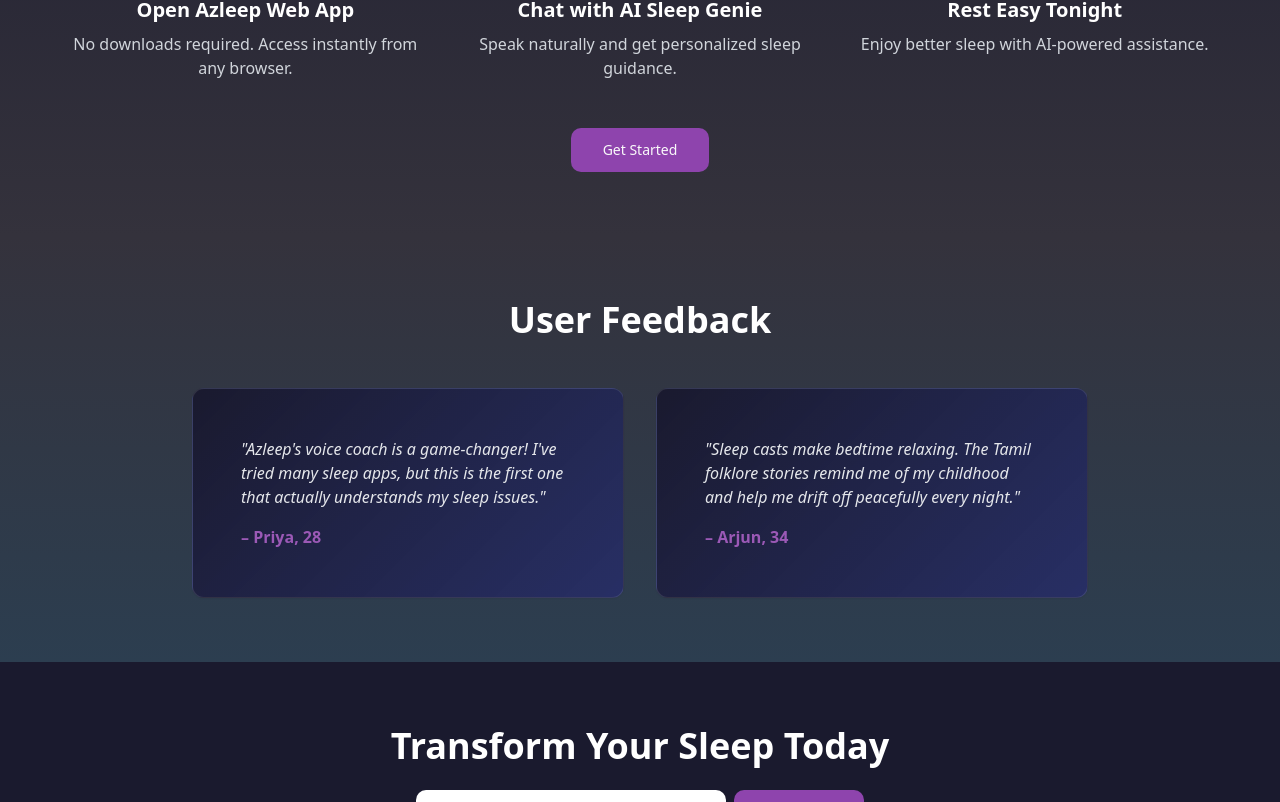
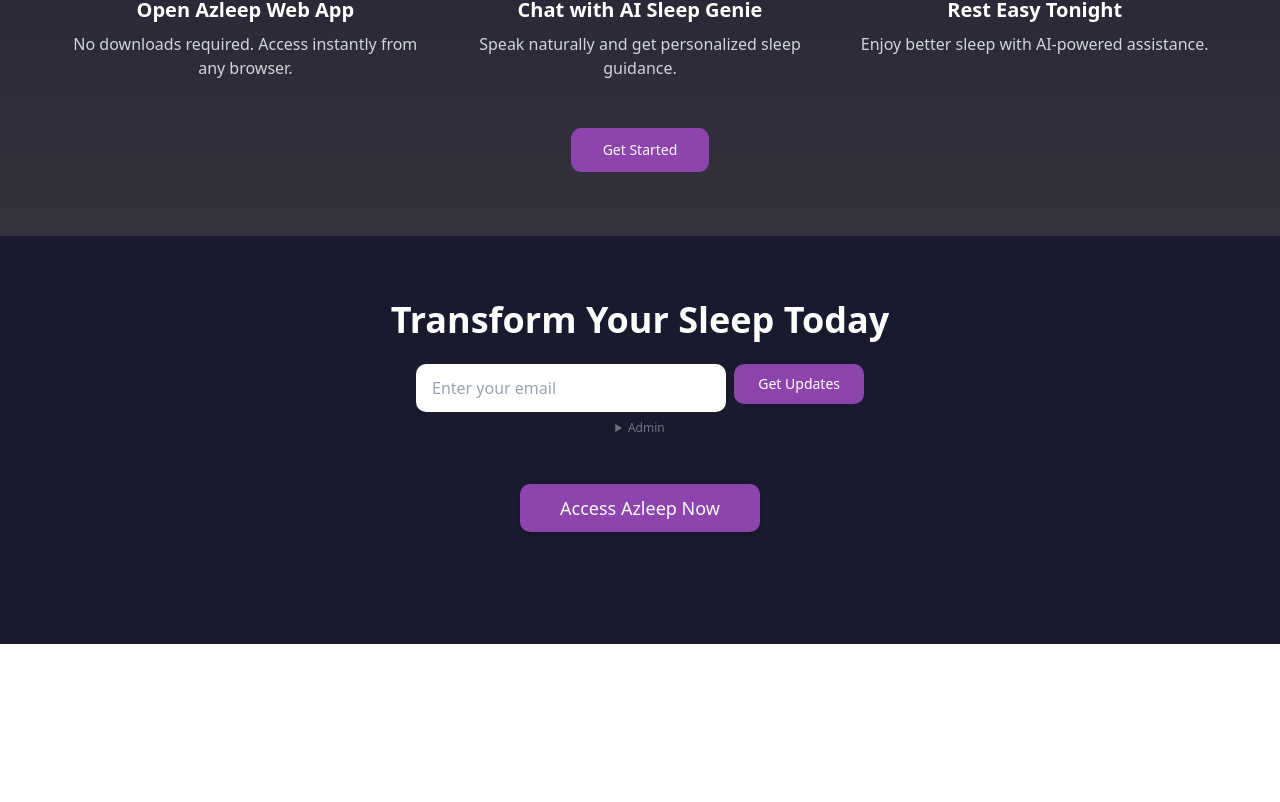
Before and after one commit to HemanthPoojary/Azleep-New, a React (Vite) app: page / in a window 1280 px wide. Shown: the part 1992-2794 px from the top of the page. After the commit the page ends 2636 px from the top, so only its background shows below. Built offline with nearby package versions, Linux system fonts and the light colour scheme.

Commit message:
Remove user feedback section
Removes the user feedback section from the landing page.

```diff
--- a/src/pages/LandingPage.tsx
+++ b/src/pages/LandingPage.tsx
@@ -4,7 +4,6 @@ import Header from '@/components/landing/Header';
 import HeroSection from '@/components/landing/HeroSection';
 import FeaturesSection from '@/components/landing/FeaturesSection';
 import HowItWorksSection from '@/components/landing/HowItWorksSection';
-import TestimonialsSection from '@/components/landing/TestimonialsSection';
 import CTAFooter from '@/components/landing/CTAFooter';
 
 // App URL for all redirects
@@ -17,7 +16,6 @@ const LandingPage: React.FC = () => {
       <HeroSection appUrl={APP_URL} />
       <FeaturesSection appUrl={APP_URL} />
       <HowItWorksSection appUrl={APP_URL} />
-      <TestimonialsSection />
       <CTAFooter appUrl={APP_URL} />
     </div>
   );
```
